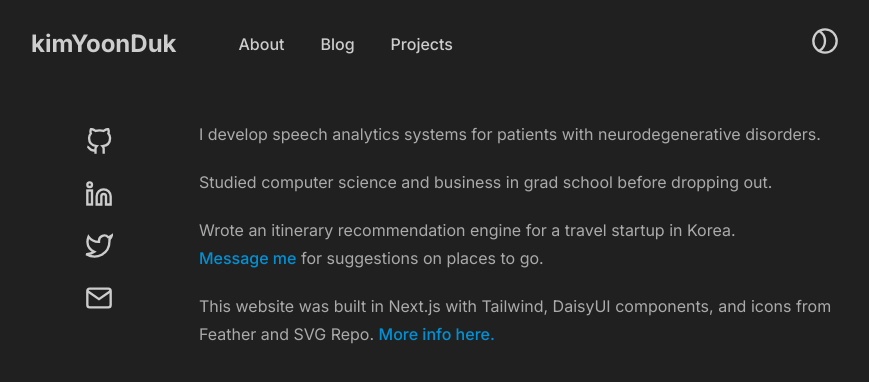
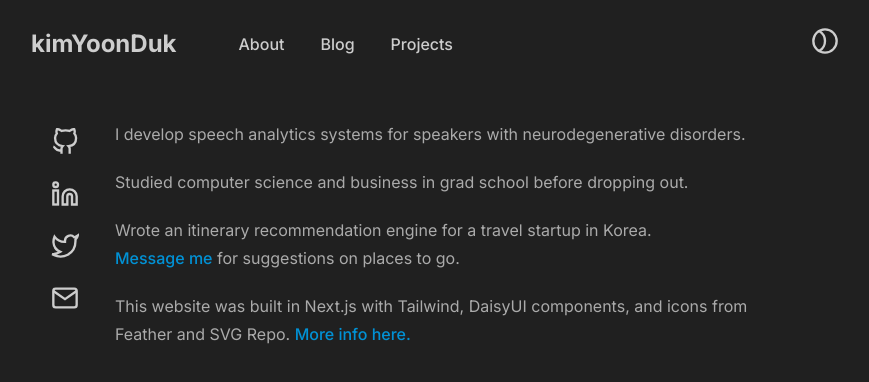
Before and after one commit to kimyoonduk/dotcom, a Next.js app: page /about in a window 1280 px wide. Shown: the top 382 px of the page, without its empty margins (201-1070 px from the left). Built offline with nearby package versions, Linux system fonts and the light colour scheme.

Commit message:
Update UI styles and content in various components

```diff
--- a/_components/entry/block-entry.tsx
+++ b/_components/entry/block-entry.tsx
@@ -26,7 +26,7 @@ const BlockEntry = (props: Props) => {
     props;
   return (
     <Link href={href}>
-      <div className="card md:card-side bg-base-100 hover:bg-base-200 card-compact rounded-none group">
+      <div className="card md:card-side max-h-48 bg-base-100 hover:bg-base-200 card-compact rounded-none group py-4">
         <div className="card-body">
           <h2 className="card-title group-hover:text-primary">{title}</h2>
           <div className="mb-2 prose">
--- a/_components/posts-list/index.tsx
+++ b/_components/posts-list/index.tsx
@@ -59,7 +59,7 @@ const Posts = (props: Props) => {
           onClick={() => {
             setShowMore(showMore + 4);
           }}
-          className="mt-2 w-full cursor-pointer text-primary-content bg-primary border-none py-2 px-4 outline-none"
+          className="mt-2 w-full cursor-pointer text-base-content bg-base-300 border-none py-2 px-4 outline-none"
         >
           Show More
         </button>
--- a/app/(subpages)/about/page.tsx
+++ b/app/(subpages)/about/page.tsx
@@ -10,9 +10,9 @@ const iconList = [
 ];
 
 const linkArray = (
-  <ul className="menu-horizontal menu-md px-0 py-2 md:px-0 md:py-0 md:menu md:mx-auto">
+  <ul className="menu-horizontal menu-md px-0 py-2 lg:px-0 lg:py-0 lg:menu lg:mx-auto">
     {iconList.map((iconObj) => (
-      <li key={iconObj.href} className="px-2 md:px-0.5 mx-auto pb-2">
+      <li key={iconObj.href} className="px-2 lg:px-0.5 mx-auto pb-2">
         <IconLink iconComponent={iconObj.icon} href={iconObj.href} />
       </li>
     ))}
@@ -31,10 +31,10 @@ const homepageRepoUrl = "https://github.com/kimyoonduk/kimyoonduk.com";
 
 const About = () => {
   return (
-    <div className="flex flex-col md:flex-row-reverse">
-      <div className="md:w-5/6 md:ml-auto px-2 prose">
+    <div className="flex flex-col lg:flex-row-reverse">
+      <div className="lg:w-11/12 lg:mr-auto pl-4 prose">
         <p>
-          I develop speech analytics systems for patients with neurodegenerative
+          I develop speech analytics systems for speakers with neurodegenerative
           disorders.
         </p>
         <p>
@@ -58,8 +58,8 @@ const About = () => {
           </Link>
         </p>
       </div>
-      <div className="w-1/2 md:w-1/6">
-        <div className="flex flex-col md:flex-row">{linkArray}</div>
+      <div className="w-1/2 md:w-1/3 lg:w-1/12">
+        <div className="flex flex-col lg:flex-row">{linkArray}</div>
       </div>
     </div>
   );
```
Also changed, not shown: posts/first-post.mdx (line endings or trailing spaces).
